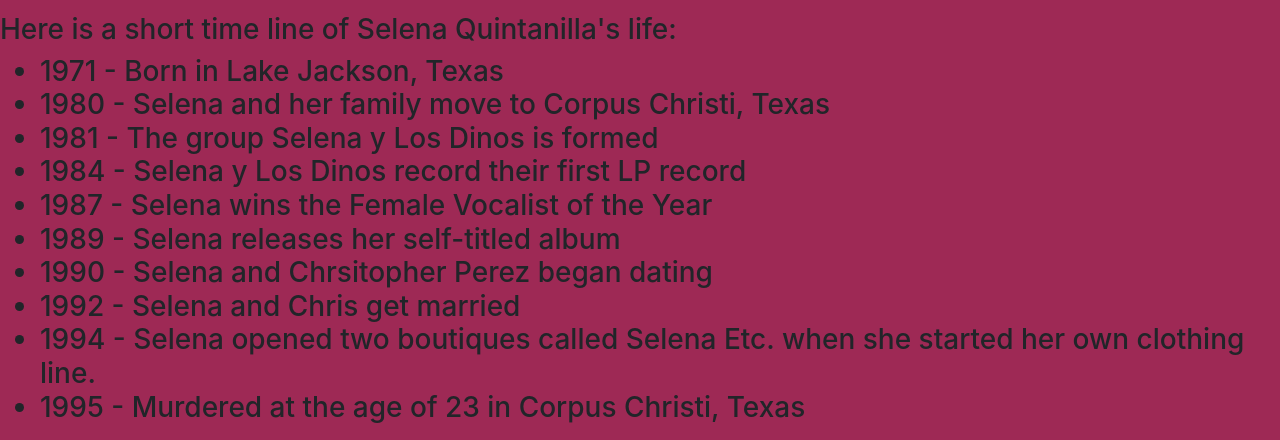
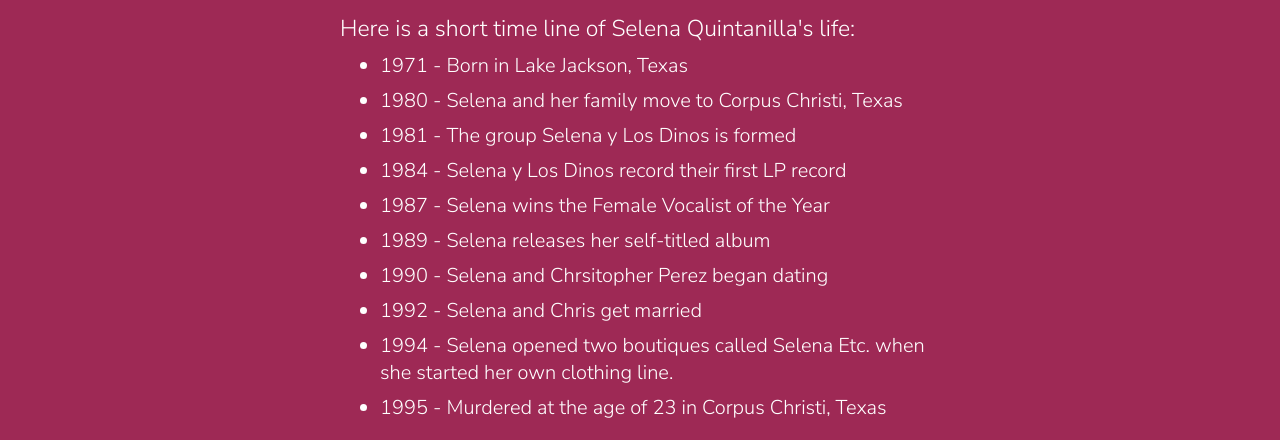
Before and after one commit to wendyval/Tribute-Page, a plain HTML site: page index.html in a window 1280 px wide. Shown: the part 398-838 px from the top of the page. Drawn offline with nearby package versions, Linux system fonts and the light colour scheme; a web font is replaced by a local one.

Commit message:
Add style to the tribute information

```diff
--- a/css/style.css
+++ b/css/style.css
@@ -27,3 +27,19 @@ h2 {
   margin-right: auto;
   border-radius: 50%;
 }
+#tribute-info {
+  max-width: 600px;
+  margin: 0 auto;
+  color: #fff;
+}
+h3 {
+  font: 23px 'Nunito Sans', sans-serif !important;
+}
+
+ul {
+  font: 20px 'Nunito Sans', sans-serif !important;
+}
+
+li {
+  margin-bottom: 8px;
+}
--- a/index.html
+++ b/index.html
@@ -6,6 +6,7 @@
     <meta http-equiv="X-UA-Compatible" content="IE=edge">
     <link rel="stylesheet" href="css/style.css">
     <link href="https://fonts.googleapis.com/css?family=Halant" rel="stylesheet">
+    <link href="https://fonts.googleapis.com/css?family=Nunito+Sans:300" rel="stylesheet">
     <link rel="stylesheet" href="https://stackpath.bootstrapcdn.com/bootstrap/4.1.3/css/bootstrap.min.css" integrity="sha384-MCw98/SFnGE8fJT3GXwEOngsV7Zt27NXFoaoApmYm81iuXoPkFOJwJ8ERdknLPMO" crossorigin="anonymous">
     <title>Selena Quintanilla's Tribute Page</title>
   </head>
```
